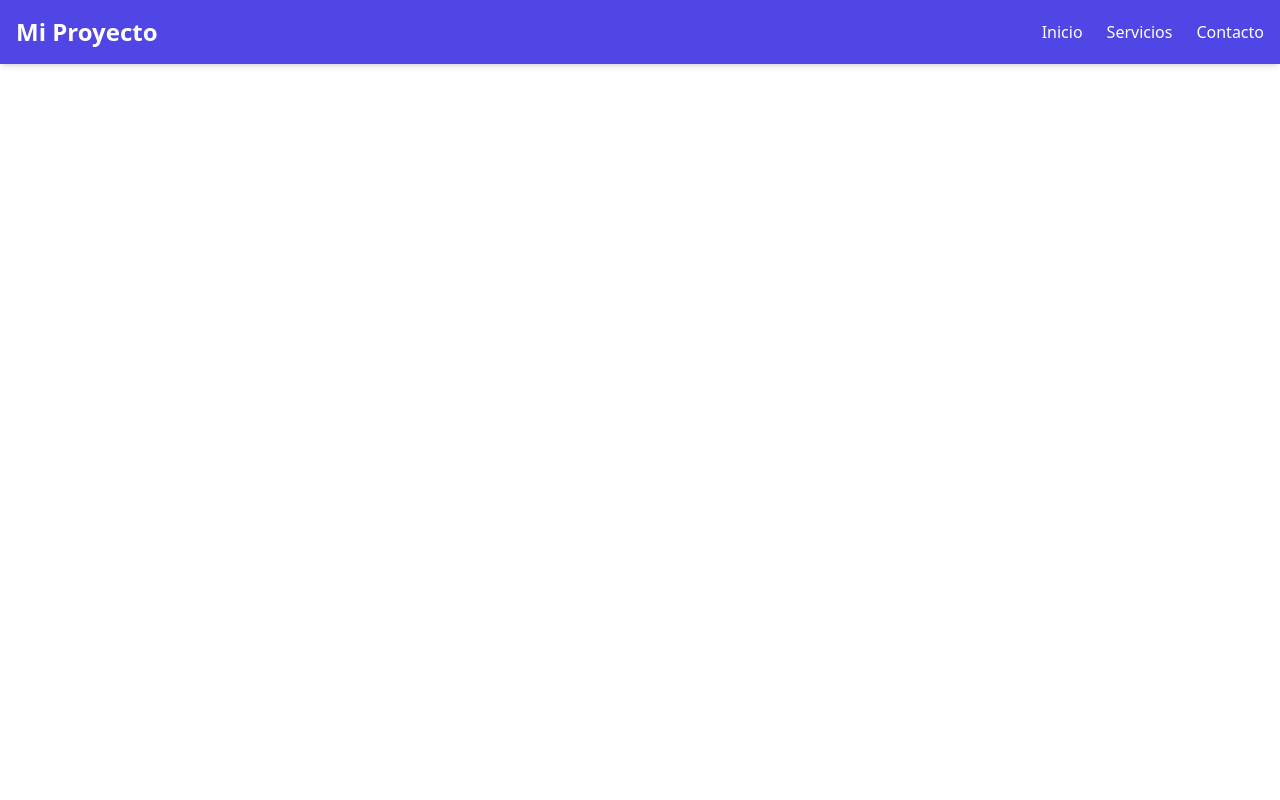
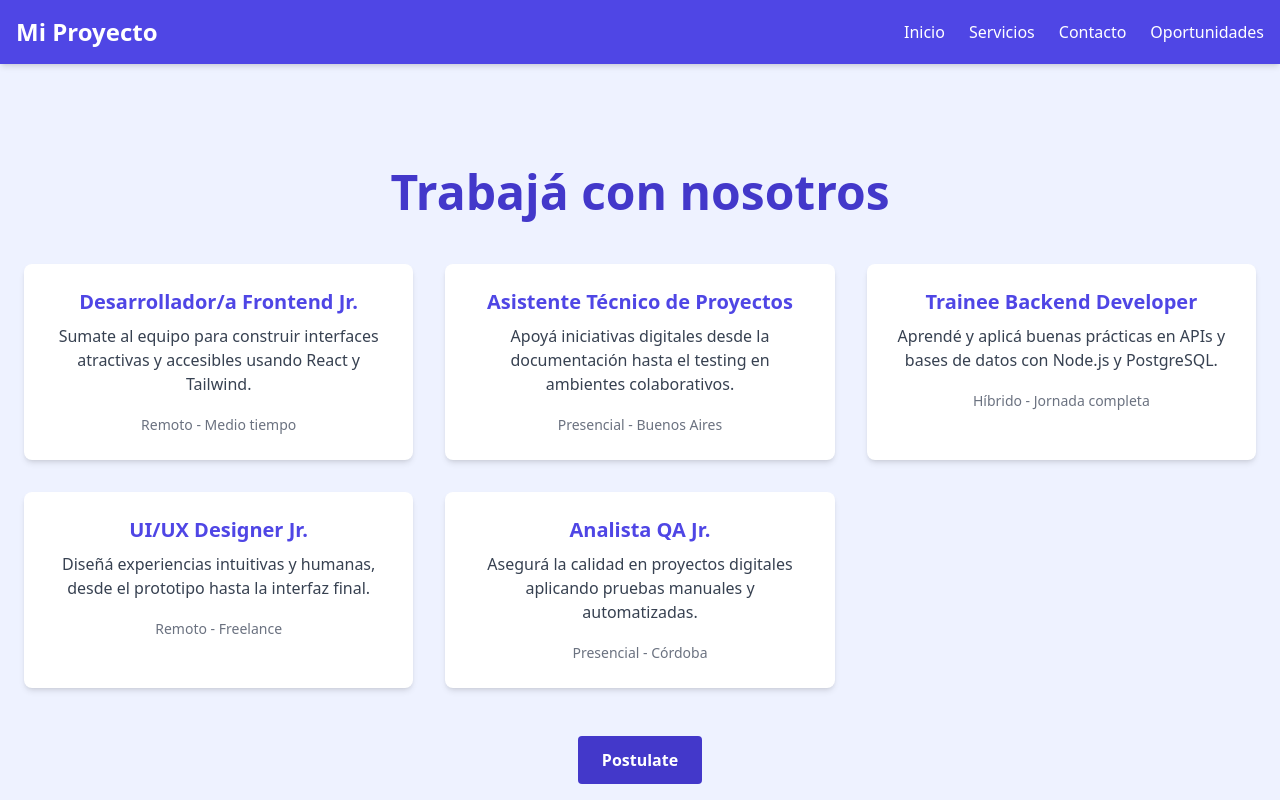
Before and after one commit to alanberns/ViteApp, a React (Vite) app in the folder vite-app/: page /oportunidades in a window 1280 px wide. Shown: the top 800 px of the page. Built offline with nearby package versions, Linux system fonts and the light colour scheme.

Commit message:
oportunidades

```diff
--- a/vite-app/src/App.jsx
+++ b/vite-app/src/App.jsx
@@ -7,6 +7,7 @@ import Home from './pages/Home';
 import Servicios from './pages/Servicios';
 import Contacto from './pages/Contacto';
 import ScrollToTop from "./components/ScrollToTop";
+import Oportunidades from './pages/Oportunidades';
 
 function App() {
   const [count, setCount] = useState(0)
@@ -22,6 +23,7 @@ function App() {
             <Route path="/" element={<Home />} />
             <Route path="/servicios" element={<Servicios />} />
             <Route path="/contacto" element={<Contacto />} />
+            <Route path="/oportunidades" element={<Oportunidades />} />
           </Routes>
         </main>
 
--- a/vite-app/src/components/layout/Header.jsx
+++ b/vite-app/src/components/layout/Header.jsx
@@ -30,6 +30,9 @@ export default function Header() {
           <Link to="/contacto" className="text-white hover:text-indigo-200 transition-colors">
             Contacto
           </Link>
+          <Link to="/oportunidades" className="text-white hover:text-indigo-200 transition-colors">
+            Oportunidades
+          </Link>
         </nav>
       </div>
 
@@ -49,6 +52,9 @@ export default function Header() {
           <Link to="/contacto" className="text-white hover:text-indigo-200 transition-colors">
             Contacto
           </Link>
+          <Link to="/oportunidades" className="text-white hover:text-indigo-200 transition-colors">
+            Oportunidades
+          </Link>
         </nav>
       </div>
     </header>
--- a/vite-app/src/pages/Home.jsx
+++ b/vite-app/src/pages/Home.jsx
@@ -25,6 +25,28 @@ export default function Home() {
       imagen: "https://via.placeholder.com/300x200?text=Finanzas",
     },
   ];
+
+  const oportunidadesDestacadas = [
+    {
+      id: 1,
+      titulo: "Desarrollador/a Frontend Jr.",
+      descripcion: "Sumate al equipo para construir interfaces atractivas y accesibles usando React y Tailwind.",
+      tipo: "Remoto - Medio tiempo"
+    },
+    {
+      id: 2,
+      titulo: "Asistente Técnico de Proyectos",
+      descripcion: "Apoyá iniciativas digitales desde la documentación hasta el testing en ambientes colaborativos.",
+      tipo: "Presencial - Buenos Aires"
+    },
+    {
+      id: 3,
+      titulo: "Trainee Backend Developer",
+      descripcion: "Aprendé y aplicá buenas prácticas en APIs y bases de datos con Node.js y PostgreSQL.",
+      tipo: "Híbrido - Jornada completa"
+    }
+  ];
+
 
   return (
     <div className="w-full flex flex-col">
@@ -57,9 +79,13 @@ export default function Home() {
       <section className="py-16 bg-white px-6 text-gray-800">
         <div className="max-w-5xl mx-auto">
           <h2 className="text-3xl font-semibold text-indigo-700 mb-6">¿Qué hacemos?</h2>
-          <p className="text-lg">
+          <p className="text-lg pb-8">
             Creamos herramientas centradas en las personas, respetando su privacidad y fomentando el desarrollo sostenible de la tecnología.
           </p>
+          <blockquote className="border-l-4 border-indigo-500 pl-4 text-gray-800 italic">
+            “Desde nuestros comienzos, soñamos con una tecnología que respete, inspire y empodere. Hoy, cada herramienta que creamos refleja ese compromiso con las personas y con un futuro sostenible.”
+            <footer className="mt-2 text-gray-500 text-sm">— Alejo González, Fundador de A-B</footer>
+          </blockquote>
         </div>
       </section>
 
@@ -189,7 +215,7 @@ export default function Home() {
       </section>
 
       {/* Sección 3: Accion, ir a servicios */}
-      <section className="py-16 bg-white px-6 text-center">
+      <section className="py-16 bg-indigo-100 px-6 text-center">
         <div className="max-w-4xl mx-auto">
           <h2 className="text-3xl font-semibold text-indigo-700 mb-4">Tu experiencia empieza acá</h2>
           <p className="text-lg text-gray-600 mb-6">Explorá nuestros servicios o contactanos para colaborar.</p>
@@ -200,6 +226,35 @@ export default function Home() {
           </Link>
         </div>
       </section>
+
+      {/* Sección : Oportunidades */}
+      <section className="py-20 px-6 bg-white text-gray-800" id="oportunidades">
+        <div className="max-w-6xl mx-auto">
+          <h2 className="text-4xl font-bold text-indigo-700 mb-8 text-center">Sumate al equipo</h2>
+
+          <div className="grid grid-cols-1 md:grid-cols-3 gap-8">
+            {oportunidadesDestacadas.map((oportunidad) => (
+              <div
+                key={oportunidad.id}
+                className="bg-indigo-50 rounded-lg shadow-md p-6 hover:shadow-lg transition"
+              >
+                <h3 className="text-xl font-semibold text-indigo-600 mb-2">{oportunidad.titulo}</h3>
+                <p className="text-gray-700 mb-4">{oportunidad.descripcion}</p>
+                <span className="text-sm font-medium text-gray-500">{oportunidad.tipo}</span>
+              </div>
+            ))}
+          </div>
+
+          <div className="text-center mt-10">
+            <Link to="/oportunidades">
+              <button className="px-6 py-2 rounded bg-indigo-700 text-white font-semibold hover:bg-indigo-800 transition">
+                Ver todas
+              </button>
+            </Link>
+          </div>
+        </div>
+      </section>
+
     </div>
   );
 }
--- /dev/null
+++ b/vite-app/src/pages/Oportunidades.jsx
@@ -0,0 +1,59 @@
+export default function Oportunidades() {
+    const todasLasOportunidades = [
+        {
+          id: 1,
+          titulo: "Desarrollador/a Frontend Jr.",
+          descripcion: "Sumate al equipo para construir interfaces atractivas y accesibles usando React y Tailwind.",
+          tipo: "Remoto - Medio tiempo"
+        },
+        {
+          id: 2,
+          titulo: "Asistente Técnico de Proyectos",
+          descripcion: "Apoyá iniciativas digitales desde la documentación hasta el testing en ambientes colaborativos.",
+          tipo: "Presencial - Buenos Aires"
+        },
+        {
+          id: 3,
+          titulo: "Trainee Backend Developer",
+          descripcion: "Aprendé y aplicá buenas prácticas en APIs y bases de datos con Node.js y PostgreSQL.",
+          tipo: "Híbrido - Jornada completa"
+        },
+        {
+          id: 4,
+          titulo: "UI/UX Designer Jr.",
+          descripcion: "Diseñá experiencias intuitivas y humanas, desde el prototipo hasta la interfaz final.",
+          tipo: "Remoto - Freelance"
+        },
+        {
+          id: 5,
+          titulo: "Analista QA Jr.",
+          descripcion: "Asegurá la calidad en proyectos digitales aplicando pruebas manuales y automatizadas.",
+          tipo: "Presencial - Córdoba"
+        }
+      ];
+
+    return (
+        <div className="w-full flex flex-col">
+            <section className="py-20 bg-indigo-50 text-gray-900 min-h-screen">
+                <div className="max-w-7xl mx-auto px-6 text-center">
+                    <h2 className="text-4xl md:text-5xl font-bold text-indigo-700 mb-6 text-center py-6">Trabajá con nosotros</h2>
+                    <div className="grid grid-cols-1 md:grid-cols-2 lg:grid-cols-3 gap-8">
+                        {todasLasOportunidades.map((oportunidad) => (
+                            <div
+                                key={oportunidad.id}
+                                className="bg-white rounded-lg shadow-md p-6 hover:shadow-lg transition"
+                            >
+                                <h3 className="text-xl font-semibold text-indigo-600 mb-2">{oportunidad.titulo}</h3>
+                                <p className="text-gray-700 mb-4">{oportunidad.descripcion}</p>
+                                <span className="text-sm font-medium text-gray-500">{oportunidad.tipo}</span>
+                            </div>
+                        ))}
+                    </div>
+                    <button className="mt-12 px-6 py-3 rounded bg-indigo-700 text-white font-semibold hover:bg-indigo-800 transition">
+                        Postulate
+                    </button>
+                </div>
+            </section>
+        </div>
+    );
+}
```
